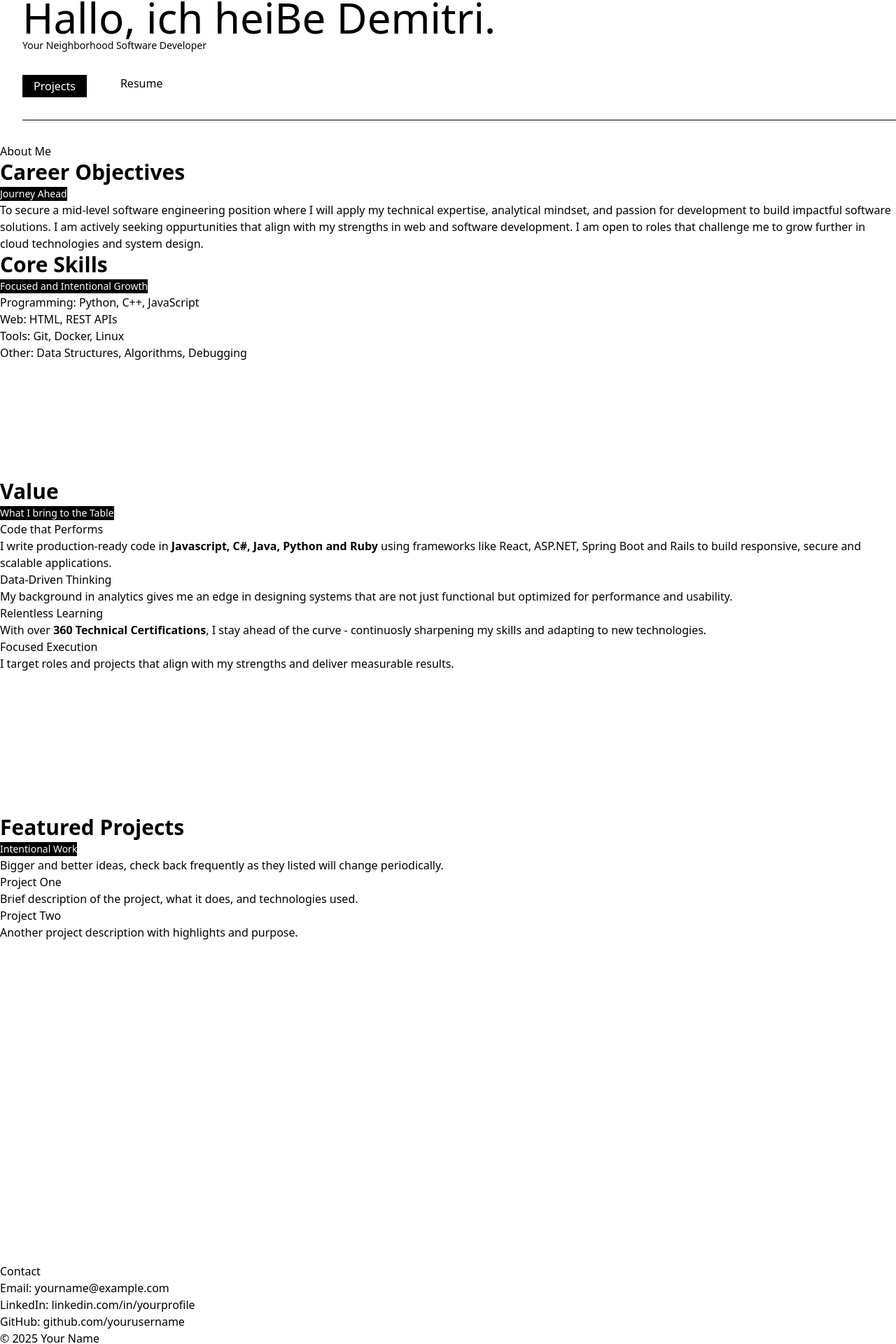
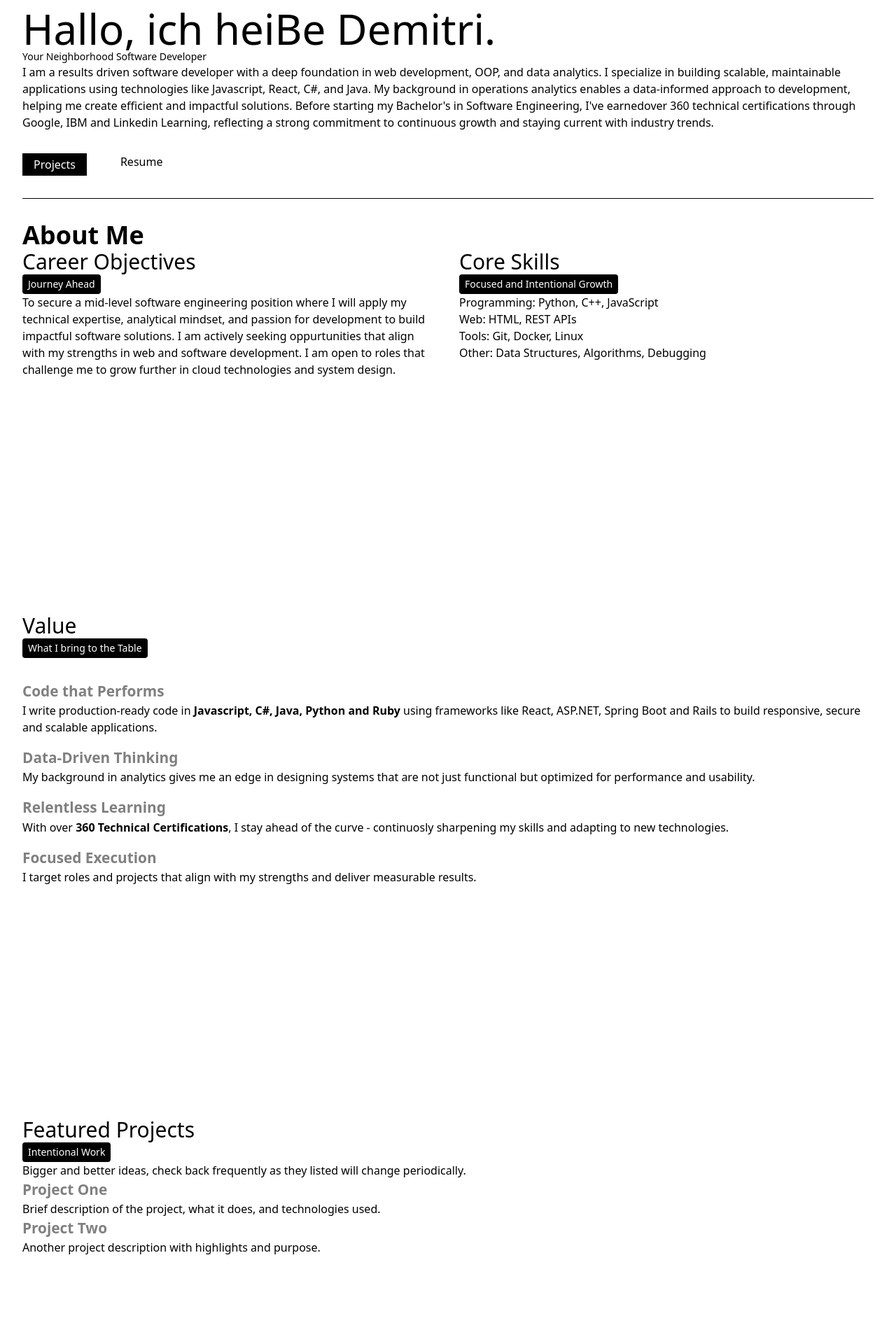
Before and after one commit to CEODemitri/engineer_port, a SvelteKit app: page / in a window 1280 px wide. Shown: the part 484-2404 px from the top of the page at 70% size. Built offline with nearby package versions, Linux system fonts and the light colour scheme.

Commit message:
feat: contact me skeletons, Footer component and ReadMe update

```diff
--- /dev/null
+++ b/src/components/Footer.svelte
@@ -0,0 +1,54 @@
+<script>
+  // Example footer content - adjust as needed
+  const sections = [
+    {
+      title: 'About',
+      content: 'Software developer focused on clean, minimal, and performant web apps.'
+    },
+    {
+      title: 'Contact',
+      content: 'Email: your.email@example.com\nPhone: (123) 456-7890'
+    },
+    {
+      title: 'Social',
+      links: [
+        { name: 'GitHub', href: 'https://github.com/yourusername' },
+        { name: 'LinkedIn', href: 'https://linkedin.com/in/yourusername' },
+        { name: 'Twitter', href: 'https://twitter.com/yourusername' }
+      ]
+    },
+    {
+      title: 'Projects',
+      content: 'Check out my latest projects on GitHub and CodePen.'
+    }
+  ];
+</script>
+
+<footer class="bg-white text-black border-t border-black p-8">
+  <div class="max-w-6xl mx-auto grid grid-cols-1 sm:grid-cols-2 md:grid-cols-4 gap-8">
+    {#each sections as section}
+      <div class="space-y-3">
+        <h3 class="font-bold text-lg border-b border-black pb-1">{section.title}</h3>
+        {#if section.content}
+          <p class="whitespace-pre-line">{section.content}</p>
+        {/if}
+        {#if section.links}
+          <ul class="space-y-1">
+            {#each section.links as link}
+              <li>
+                <a
+                  href={link.href}
+                  target="_blank"
+                  rel="noopener noreferrer"
+                  class="hover:underline"
+                >
+                  {link.name}
+                </a>
+              </li>
+            {/each}
+          </ul>
+        {/if}
+      </div>
+    {/each}
+  </div>
+</footer>
--- a/src/components/SectionTitle.svelte
+++ b/src/components/SectionTitle.svelte
@@ -5,8 +5,8 @@
 	export let keywords;
 </script>
 
-<h2 class="text-3xl font-bold">{sectionTitle}</h2>
-<p class="text-sm bg-black text-white inline-block">{subtitle}</p>
+<h2 class="text-3xl">{sectionTitle}</h2>
+<p class="text-sm bg-black text-white inline-block px-2 py-1 rounded-sm">{subtitle}</p>
 <p>{description}</p>
 <article>{keywords}</article>
 
--- a/src/routes/+layout.svelte
+++ b/src/routes/+layout.svelte
@@ -11,4 +11,6 @@
 </svelte:head>
 
 <Navbar />
-{@render children?.()}
+<div class="p-8">
+	{@render children?.()}
+</div>
--- a/src/routes/+page.svelte
+++ b/src/routes/+page.svelte
@@ -1,4 +1,5 @@
 <script>
+	import Footer from '../components/Footer.svelte';
 	import SectionTitle from '../components/SectionTitle.svelte';
 
 	const homeMeta = {
@@ -12,45 +13,62 @@
 	const meOneMeta = {
 		sectionTitle: 'Career Objectives',
 		subtitle: 'Journey Ahead',
-		description: 'To secure a mid-level software engineering position where I will apply my technical expertise, analytical mindset, and passion for development to build impactful software solutions. I am actively seeking oppurtunities that align with my strengths in web and software development. I am open to roles that challenge me to grow further in cloud technologies and system design.',
+		description:
+			'To secure a mid-level software engineering position where I will apply my technical expertise, analytical mindset, and passion for development to build impactful software solutions. I am actively seeking oppurtunities that align with my strengths in web and software development. I am open to roles that challenge me to grow further in cloud technologies and system design.',
 		keywords: ''
-	}
+	};
 
 	const meTwoMeta = {
 		sectionTitle: 'Core Skills',
 		subtitle: 'Focused and Intentional Growth',
 		description: '',
 		keywords: ''
-	}
+	};
 
 	const valueMeta = {
 		sectionTitle: 'Value',
 		subtitle: 'What I bring to the Table',
 		description: '',
 		keywords: ''
-	}
+	};
 
 	const projectMeta = {
 		sectionTitle: 'Featured Projects',
 		subtitle: 'Intentional Work',
-		description: 'Bigger and better ideas, check back frequently as they listed will change periodically.',
+		description:
+			'Bigger and better ideas, check back frequently as they listed will change periodically.',
 		keywords: ''
-	}
+	};
+
+	let email = '';
+	let message = '';
 </script>
 
 <!-- hero section-->
-<section class="h-[80vh] flex flex-col gap-8 pb-8 pl-8">
+<section class="flex h-[90vh] flex-col gap-8 pb-8">
 	<div class="mt-auto">
+		<article>
 			<h1 class="text-6xl">Hallo, ich heiBe Demitri.</h1>
 			<p class="text-sm">Your Neighborhood Software Developer</p>
+		</article>
+
+		<p>
+			I am a results driven software developer with a deep foundation in web development, OOP, and
+			data analytics. I specialize in building scalable, maintainable applications using
+			technologies like Javascript, React, C#, and Java. My background in operations analytics
+			enables a data-informed approach to development, helping me create efficient and impactful
+			solutions. Before starting my Bachelor's in Software Engineering, I've earnedover 360
+			technical certifications through Google, IBM and Linkedin Learning, reflecting a strong
+			commitment to continuous growth and staying current with industry trends.
+		</p>
 	</div>
 
 	<div class="flex gap-12">
-		<a href="#" class="bg-black text-white p-1 px-4 b">Projects</a>
+		<a href="#" class="b bg-black p-1 px-4 text-white">Projects</a>
 		<a href="#">Resume</a>
 	</div>
 
-	<hr>
+	<hr />
 </section>
 
 <!-- Test -->
@@ -58,14 +76,15 @@
 
 <!-- about me section -->
 <div>
-	<section id="about" class="h-[60vh]">
-		<h2>About Me</h2>
-		<div>
+	<section id="about" class="h-[70vh]">
+		<h2 class="text-4xl font-bold">About Me</h2>
+		<div class="grid grid-cols-8 gap-8">
+			<div class="col-span-4">
 				<SectionTitle {...meOneMeta} />
 			</div>
 
-		<div>
-			<SectionTitle {...meTwoMeta}/>
+			<div class="col-start-5 col-span-3">
+				<SectionTitle {...meTwoMeta} />
 				<ul>
 					<li>Programming: Python, C++, JavaScript</li>
 					<li>Web: HTML, REST APIs</li>
@@ -73,33 +92,46 @@
 					<li>Other: Data Structures, Algorithms, Debugging</li>
 				</ul>
 			</div>
+		</div>
 	</section>
 
-	<section id="benefit" class="h-[60vh]">
-		<SectionTitle {...valueMeta}/>
-		<ul>
+	<section id="benefit" class="h-[90vh]">
+		<SectionTitle {...valueMeta} />
+		<ul class="mt-8 flex flex-col gap-4">
 			<li>
 				<h3>Code that Performs</h3>
-				<p>I write production-ready code in <strong>Javascript, C#, Java, Python and Ruby</strong> using frameworks like React, ASP.NET, Spring Boot and Rails to build responsive, secure and scalable applications.</p>
+				<p>
+					I write production-ready code in <strong>Javascript, C#, Java, Python and Ruby</strong> using
+					frameworks like React, ASP.NET, Spring Boot and Rails to build responsive, secure and scalable
+					applications.
+				</p>
 			</li>
 			<li>
 				<h3>Data-Driven Thinking</h3>
-				<p>My background in analytics gives me an edge in designing systems that are not just functional but optimized for performance and usability.</p>
+				<p>
+					My background in analytics gives me an edge in designing systems that are not just
+					functional but optimized for performance and usability.
+				</p>
 			</li>
 			<li>
 				<h3>Relentless Learning</h3>
-				<p>With over <strong>360 Technical Certifications</strong>, I stay ahead of the curve - continuosly sharpening my skills and adapting to new technologies.</p>
+				<p>
+					With over <strong>360 Technical Certifications</strong>, I stay ahead of the curve -
+					continuosly sharpening my skills and adapting to new technologies.
+				</p>
 			</li>
 			<li>
 				<h3>Focused Execution</h3>
-				<p>I target roles and projects that align with my strengths and deliver measurable results.</p>
+				<p>
+					I target roles and projects that align with my strengths and deliver measurable results.
+				</p>
 			</li>
 		</ul>
 	</section>
 </div>
 
-<section id="projects" class="h-[80vh]">
-	<SectionTitle {...projectMeta}/>
+<section id="projects" class="h-[90vh]">
+	<SectionTitle {...projectMeta} />
 	<article>
 		<h3>Project One</h3>
 		<p>Brief description of the project, what it does, and technologies used.</p>
@@ -110,13 +142,83 @@
 	</article>
 </section>
 
-<section id="contact">
-	<h2>Contact</h2>
-	<p>Email: yourname@example.com</p>
-	<p>LinkedIn: <a href="https://linkedin.com/in/yourprofile">linkedin.com/in/yourprofile</a></p>
-	<p>GitHub: <a href="https://github.com/yourusername">github.com/yourusername</a></p>
+<hr />
+
+<section class="flex min-h-screen flex-col items-center justify-center bg-white p-6 text-black">
+	<form
+		on:submit|preventDefault={handleSubmit}
+		class="w-full max-w-md space-y-6"
+		aria-label="Contact form"
+	>
+		<div>
+			<label for="email" class="mb-1 block font-semibold">Email</label>
+			<input
+				id="email"
+				type="email"
+				bind:value={email}
+				required
+				class="w-full border border-black bg-white px-3 py-2 text-black focus:ring-2 focus:ring-black focus:outline-none"
+				placeholder="your.email@example.com"
+			/>
+		</div>
+
+		<div>
+			<label for="message" class="mb-1 block font-semibold">Message</label>
+			<textarea
+				id="message"
+				bind:value={message}
+				rows="4"
+				required
+				class="w-full border border-black bg-white px-3 py-2 text-black focus:ring-2 focus:ring-black focus:outline-none"
+				placeholder="Your message..."
+			></textarea>
+		</div>
+
+		<button
+			type="submit"
+			class="w-full border border-black px-4 py-2 font-semibold transition-colors duration-200 hover:bg-black hover:text-white"
+		>
+			Send
+		</button>
+	</form>
+
+	<div class="mt-8 flex space-x-6 text-xl text-black">
+		<a
+			href="https://github.com/yourusername"
+			target="_blank"
+			rel="noopener noreferrer"
+			aria-label="GitHub"
+			class="hover:underline"
+		>
+			GitHub
+		</a>
+		<a
+			href="https://linkedin.com/in/yourusername"
+			target="_blank"
+			rel="noopener noreferrer"
+			aria-label="LinkedIn"
+			class="hover:underline"
+		>
+			LinkedIn
+		</a>
+		<a
+			href="https://twitter.com/yourusername"
+			target="_blank"
+			rel="noopener noreferrer"
+			aria-label="Twitter"
+			class="hover:underline"
+		>
+			Twitter
+		</a>
+	</div>
 </section>
 
-<footer>
-	<p>&copy; 2025 Your Name</p>
-</footer>
+<Footer />
+
+<style>
+	h3 {
+		color: grey;
+		font-size: 1.3em;
+		font-weight: bold;
+	}
+</style>
```
Also changed, not shown: 1 other file (tests, documents, lock files or other folders). Lines whose indentation alone changed are shown as unchanged.
